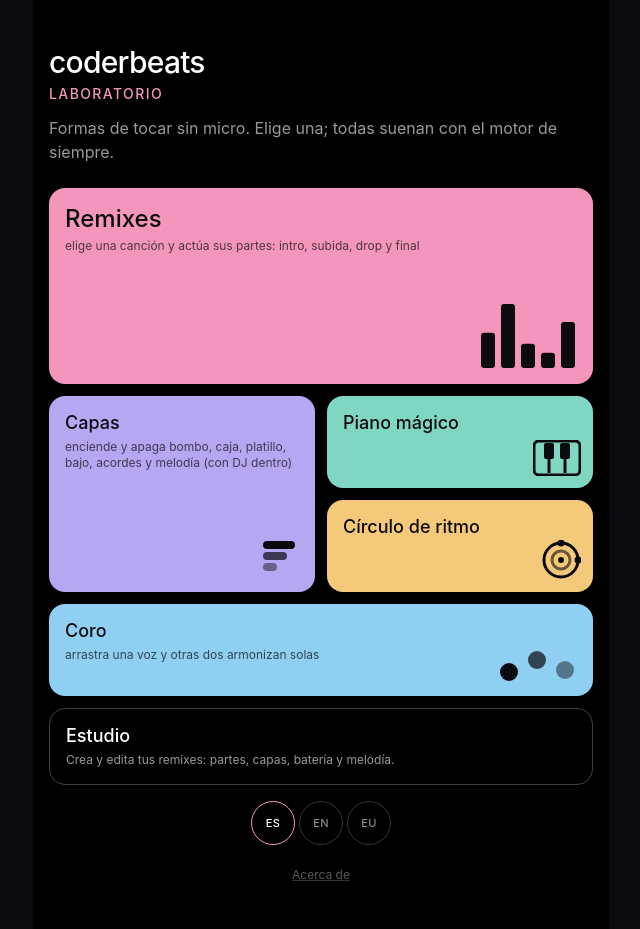
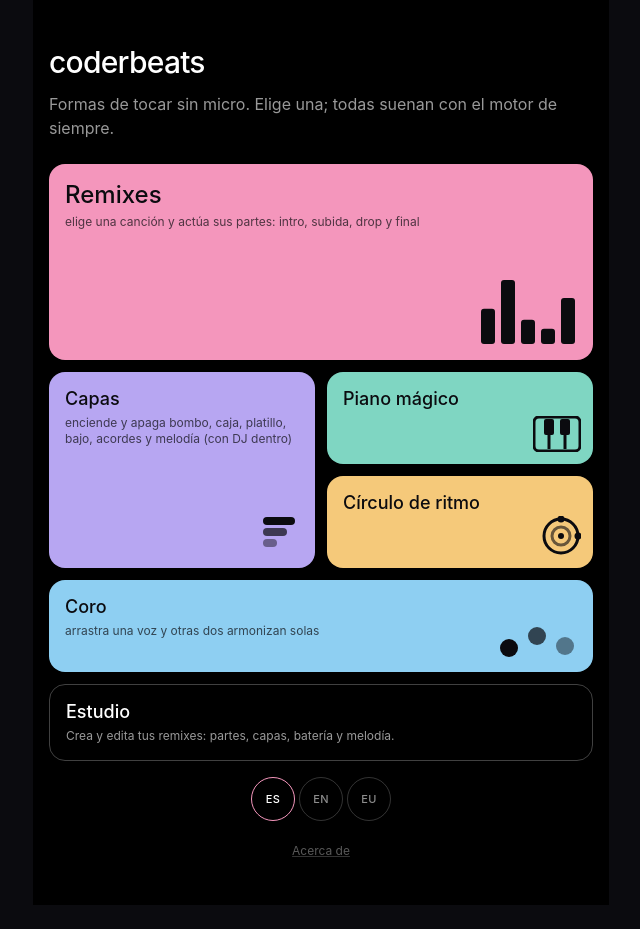
Before and after one commit to iibengo/coderbeats, a Nuxt app: page /lab in a window 1280 px wide. Shown: the whole page, without its empty margins (319-959 px from the left). After the commit the page ends 905 px from the top, so only its background shows below. Built offline with nearby package versions, Linux system fonts and the light colour scheme.

Commit message:
feat(lab): la portada deja de llamarse «Laboratorio»: solo «coderbeats» y la frase de introducción; el título de la pestaña es «coderbeats»; el guion idiomas.mjs lee la frase (spec 057); sin ver en un móvil
Co-Authored-By: Claude Sonnet 5.5 <noreply@anthropic.com>

```diff
--- a/app/pages/lab/index.vue
+++ b/app/pages/lab/index.vue
@@ -7,7 +7,7 @@ import { onBeforeUnmount } from 'vue'
 import { ACCENT, VOICE_HEX } from '~/lib/palette'
 
 definePageMeta({ ssr: false })
-useHead({ title: 'Laboratorio · coderbeats' })
+useHead({ title: 'coderbeats' })
 
 type Id = 'capas' | 'piano' | 'coro' | 'circulo' | 'remixes'
 // Remixes va primero (spec 050): es la pantalla más completa y la que invita a empezar
@@ -62,8 +62,7 @@ onMounted(() => {
   <LabRemix v-else-if="screen === 'remixes'" @back="back" />
   <main v-else class="mx-auto min-h-dvh max-w-xl bg-black px-4 py-8 text-white">
     <h1 class="mt-3 text-3xl font-medium tracking-tight">coderbeats</h1>
-    <p class="mt-1 text-sm font-medium uppercase tracking-widest" :style="{ color: ACCENT }" data-lab-title>{{ t('lab.title') }}</p>
-    <p class="mt-3 text-white/60">{{ t('lab.intro') }}</p>
+    <p class="mt-3 text-white/60" data-lab-intro>{{ t('lab.intro') }}</p>
     <ul class="mt-6 grid auto-rows-[92px] grid-cols-2 gap-3" data-lab-collage>
       <li v-for="s in SCREENS" :key="s" :class="TILE[s].cls">
         <button
```
Also changed, not shown: tests/browser/idiomas.mjs (+3 -3 lines).
